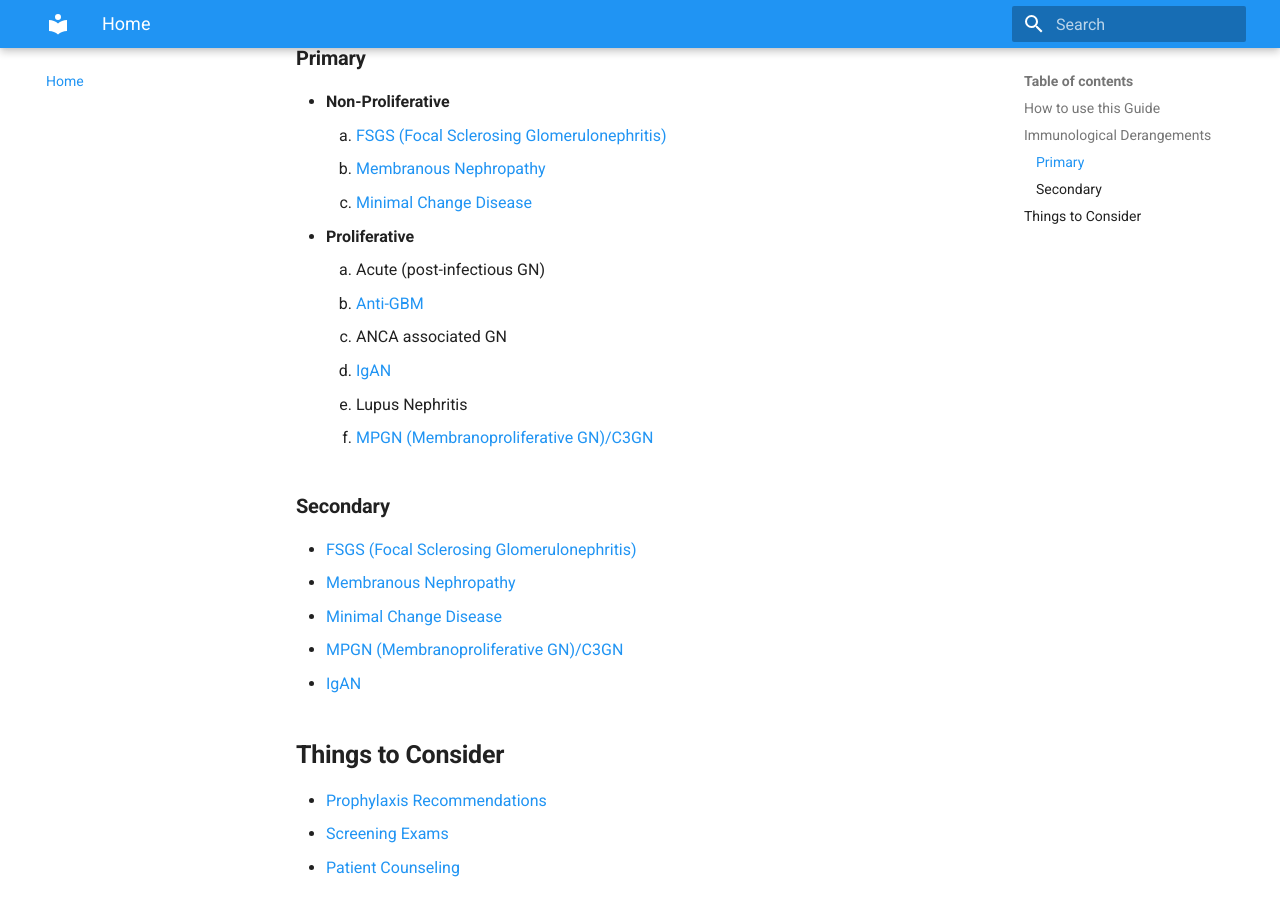
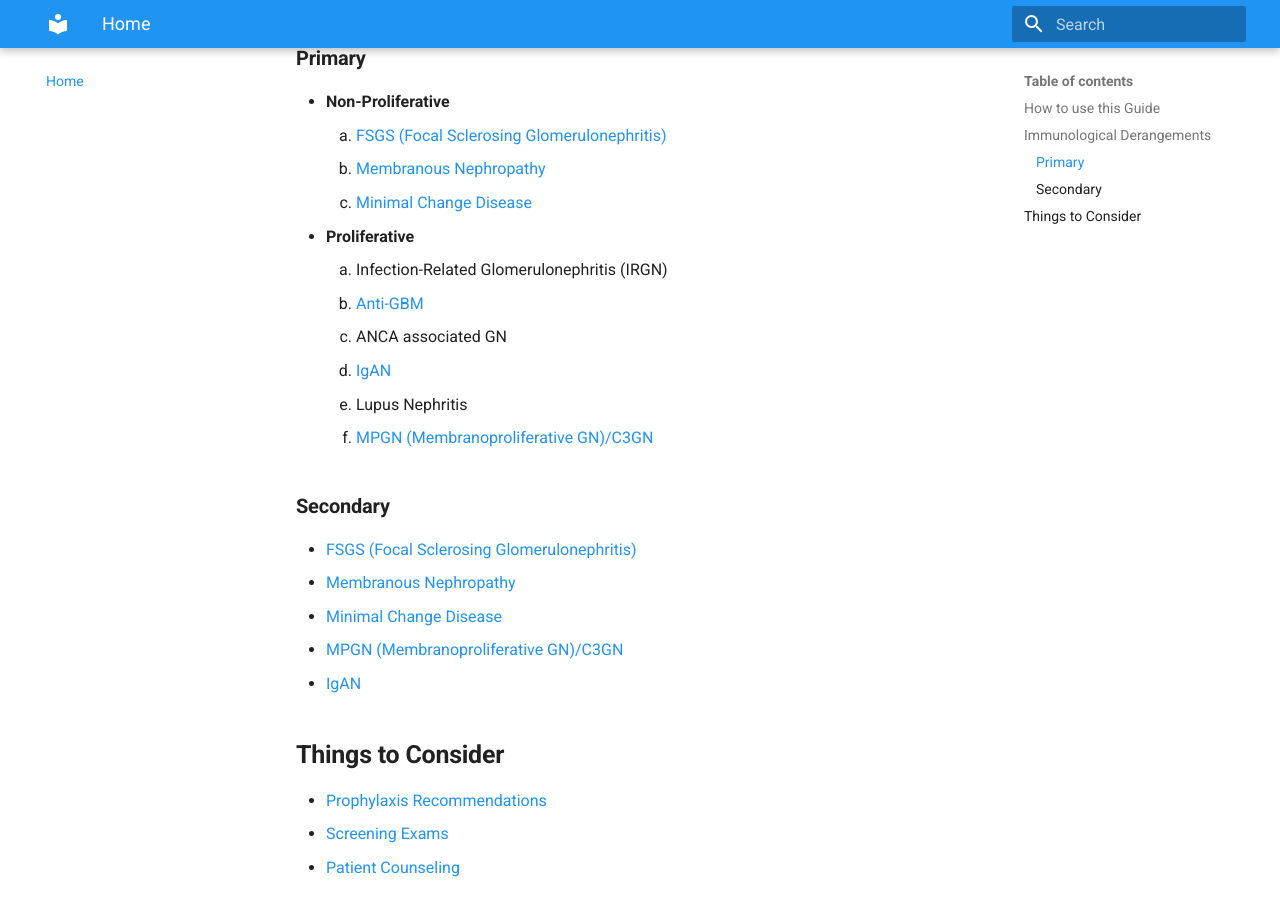
Before and after one commit to TTUNEPH2025/GN, an MkDocs documentation site: the page built from docs/index.md, in a window 1280 px wide and 900 px high, scrolled down 520 px. Built offline with MkDocs 1.6.1 and Material for MkDocs 9.7.7, drawn with Linux system fonts in a browser that asks for light colours.

Commit message:
Update index.md

```diff
--- a/docs/index.md
+++ b/docs/index.md
@@ -11,7 +11,7 @@
     2. [Membranous Nephropathy](Membranous.md)
     3. [Minimal Change Disease](MCD.md)
 - **Proliferative**
-    1. Acute (post-infectious GN)
+    1. Infection-Related Glomerulonephritis (IRGN)
     2. [Anti-GBM](Anti-GBM.md)
     3. ANCA associated GN
     4. [IgAN](IGAN.md)
```
